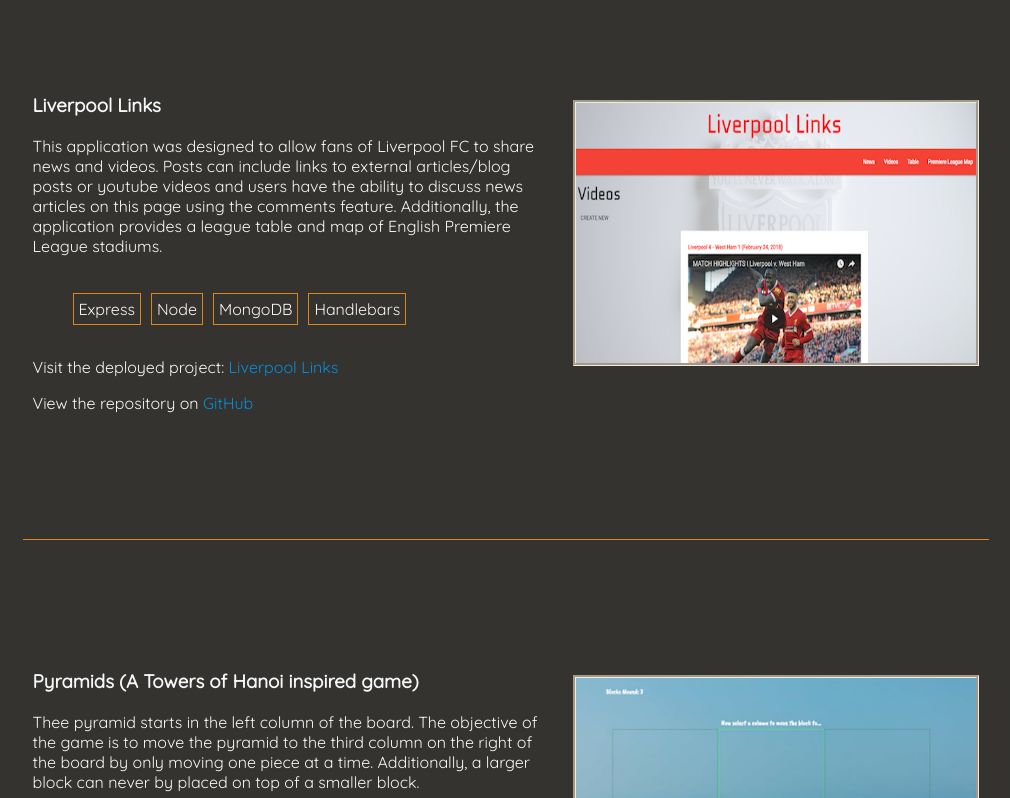
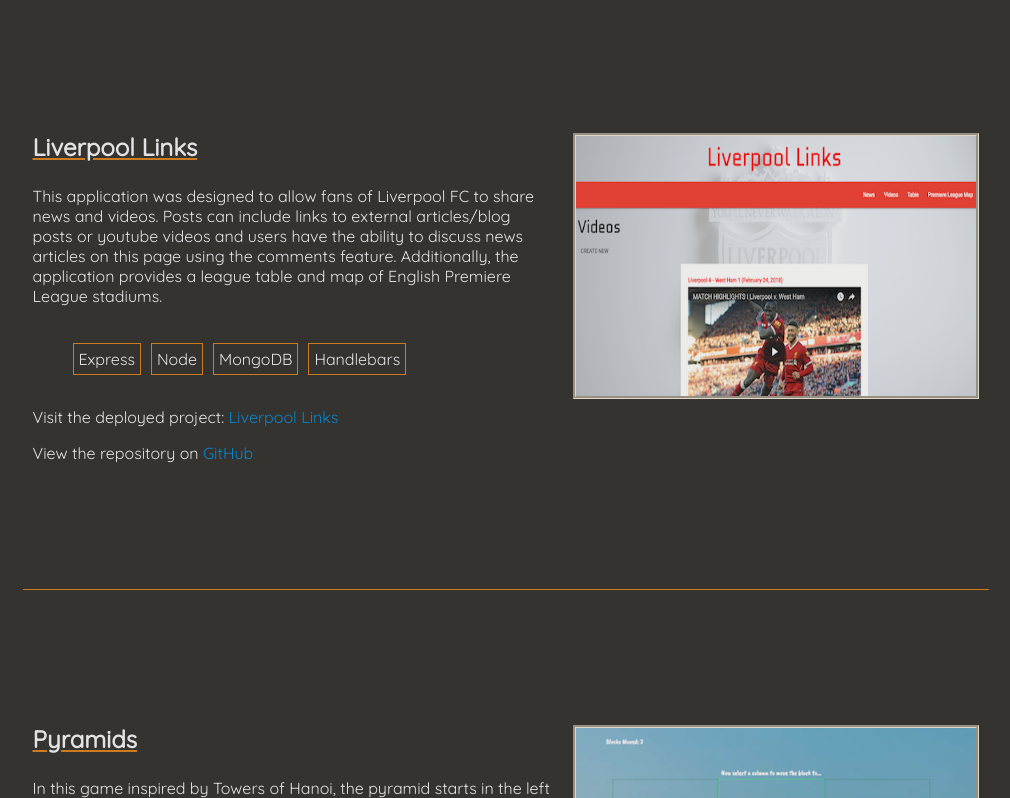
Before and after one commit to Jheller11/portfolio-working-version, a React (Create React App) app: page /projects in a window 1280 px wide. Shown: the part 1422-2220 px from the top of the page, without its empty margins (134-1144 px from the left). Built offline with nearby package versions, Linux system fonts and the light colour scheme.

Commit message:
fix typo

```diff
--- a/src/components/About/About.js
+++ b/src/components/About/About.js
@@ -11,6 +11,7 @@
     'JavaScript',
     'React',
     'Redux',
+    'React Native',
     'Node',
     'Express',
     'Ruby',
@@ -25,7 +26,11 @@
 class About extends Component {
   render() {
     let skills = about.skills.map(skill => {
-      return <li className="skill">{skill}</li>
+      return (
+        <li key={skill} className="skill">
+          {skill}
+        </li>
+      )
     })
 
     return (
@@ -45,22 +50,12 @@
         <div className="about">
           <h2>Skills </h2>
           <div>
-            <p>
-              <ul>{skills}</ul>
-            </p>
+            <ul>{skills}</ul>
           </div>
         </div>
         <div className="about">
           <h2>Experience</h2>
           <Experience />
-        </div>
-        <div className="about">
-          <h2>Employment</h2>
-          <p>
-            I am moving to New York, New York at the end of May, 2018. I am
-            currently looking for front end/full stack developer jobs in the NYC
-            area.
-          </p>
         </div>
       </div>
     )
--- a/src/components/App/App.css
+++ b/src/components/App/App.css
@@ -56,6 +56,20 @@
   border-right: 1px #dc851f solid;
   border-top: 1px #dc851f solid;
   width: 20%;
+}
+
+h3 {
+  text-decoration: underline #dc851f;
+  font-size: 150%;
+}
+
+.ease {
+  opacity: 0.9;
+  transition: opacity 1s;
+}
+
+.ease:hover {
+  opacity: 1;
 }
 
 footer {
--- a/src/components/Projects/Projects.js
+++ b/src/components/Projects/Projects.js
@@ -29,10 +29,10 @@
     repo: 'https://github.com/Jheller11/LFC-page'
   },
   {
-    name: 'Pyramids (A Towers of Hanoi inspired game)',
+    name: 'Pyramids',
     url: 'https://jheller11.github.io/pyramids/',
     description:
-      'Thee pyramid starts in the left column of the board.  The objective of the game is to move the pyramid to the third column on the right of the board by only moving one piece at a time.  Additionally, a larger block can never by placed on top of a smaller block.',
+      'In this game inspired by Towers of Hanoi, the pyramid starts in the left column of the board.  The objective of the game is to move the pyramid to the third column on the right of the board by only moving one piece at a time.  Additionally, a larger block can never by placed on top of a smaller block.',
     techs: ['HTML', 'CSS', 'JavaScript'],
     img: '/project1.png',
     repo: 'https://github.com/Jheller11/pyramids'
@@ -43,10 +43,14 @@
   render() {
     const projects = projectArray.map(project => {
       let techs = project.techs.map(tech => {
-        return <li className="skill">{tech}</li>
+        return (
+          <li key={tech} className="skill">
+            {tech}
+          </li>
+        )
       })
       return (
-        <div className="flex">
+        <div key={project.name} className="flex ease">
           <div>
             <h3>{project.name}</h3>
 
@@ -61,7 +65,9 @@
             </p>
           </div>
           <div>
-            <img className="preview" src={project.img} alt={project.name} />
+            <a href={project.url}>
+              <img className="preview" src={project.img} alt={project.name} />
+            </a>
           </div>
         </div>
       )
```
